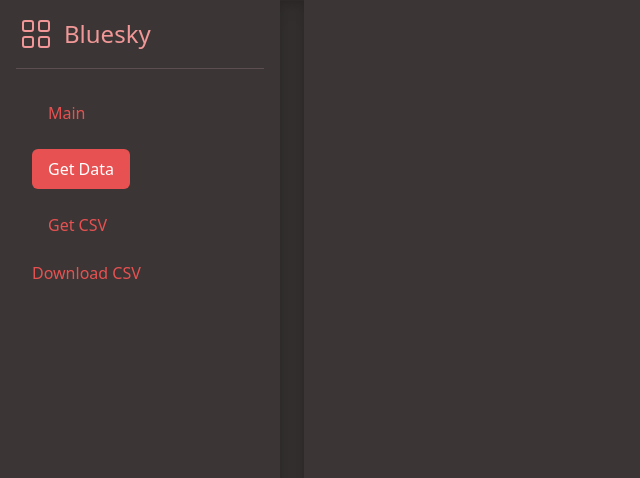
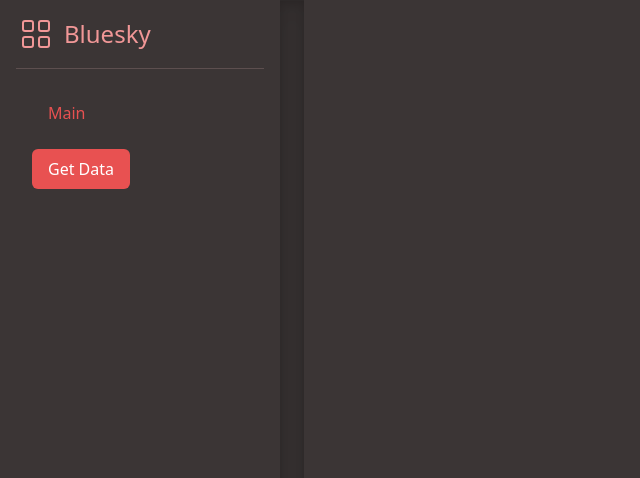
Before and after one commit to lorenz-j-hunter/HUM271-final-project, a Python web app: template templates/bluesky.html in a window 1280 px wide. Shown: the top 478 px of the page, without its empty margins (0-640 px from the left). Run offline with Jinja, Linux system fonts and the light colour scheme; the template is opened without the code that fills it, so the values that code supplies are empty; style sheets or scripts are compiled from the project's sources; some libraries are stand-ins or nearby versions.

Commit message:
Add bluesky feature

```diff
--- /dev/null
+++ b/static/includes.js
@@ -0,0 +1,3 @@
+function activate_bsky() {
+  document.querySelector('#download').style = ""
+}
--- a/templates/bluesky.html
+++ b/templates/bluesky.html
@@ -92,6 +92,7 @@
         display: block !important;
       }
     </style>
+    <script src="{{ url_for('static', filename='includes.js')}}"></script>
   </head>
   <body>
     <svg xmlns="http://www.w3.org/2000/svg" class="d-none">
@@ -129,17 +130,12 @@
             </form>
           </li>
           <li>
-            <form action="{{url_for('bluesky')}}" method="GET" class="nav-link link-body-emphasis">
+            <form action="{{url_for('bluesky')}}" method="GET" class="nav-link link-body-emphasis" onsubmit="activate_bsky()">
               <button type="submit" class="nav-link active">Get Data</button>
             </form>
           </li>
-          <li>
-            <form action="{{url_for('get_bluesky_csv')}}" method="GET" class="nav-link link-body-emphasis">
-              <button type="submit" class="nav-link">Get CSV</button>
-            </form>
-          </li>
-          <li>
-            <a class="nav-link" href="../csvfiles/bluesky.csv" download>Download CSV</a>
+          <li id="download" style="content-visibility: hidden;">
+            <a id="download" class="nav-link" href="../csvfiles/bluesky.csv" download>Download CSV</a>
           </li>
         </ul>
         <hr />
```
